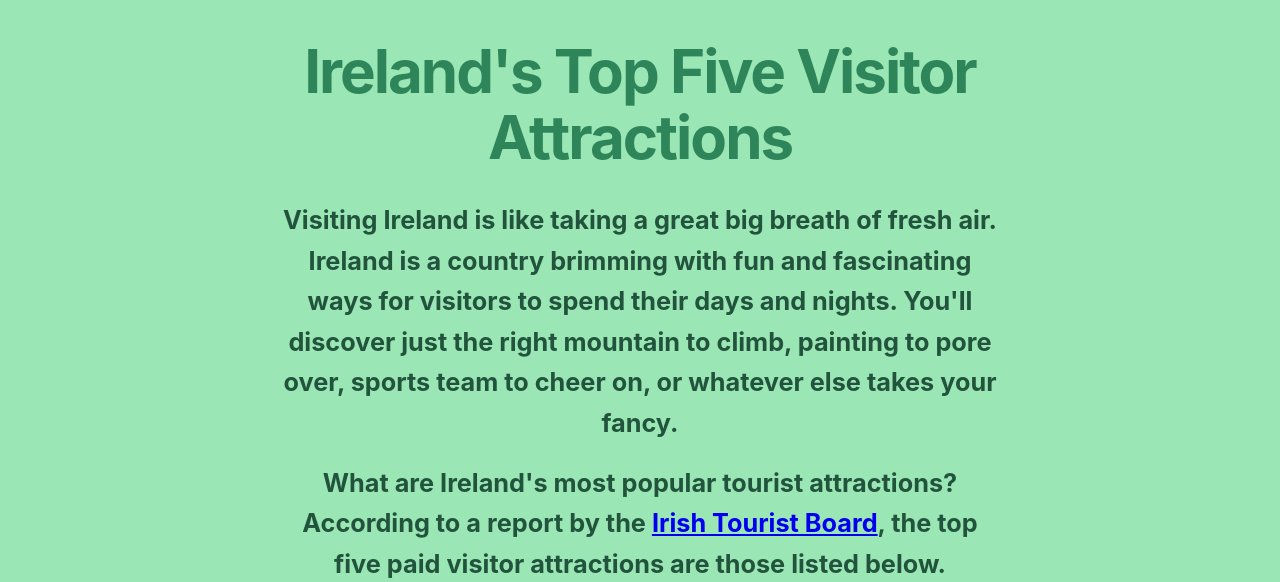
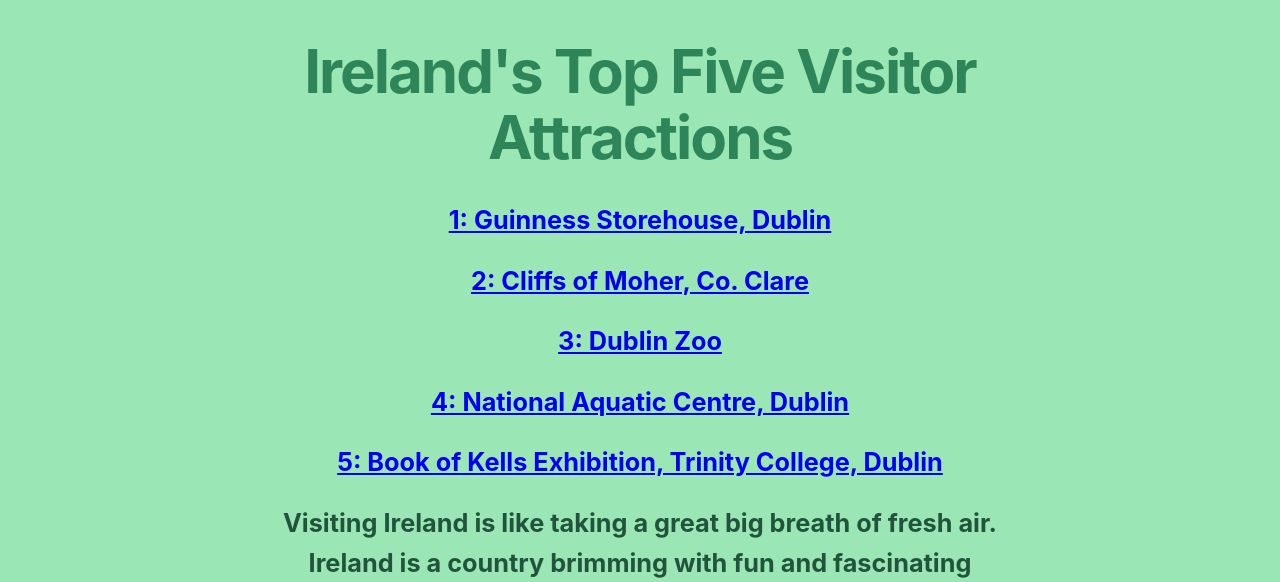
Before and after one commit to tfsousa1/tfsousa1.github.io, a plain HTML site: page exercises/page-5.html in a window 1280 px wide. Shown: the top 582 px of the page. Drawn offline with Linux system fonts and the light colour scheme.

Commit message:
Add files via upload

```diff
--- a/exercises/page-5.html
+++ b/exercises/page-5.html
@@ -17,10 +17,16 @@
 
 </head>
 
-<body>
+<body id="top-of-page">
 
 <header>
     <h1>Ireland's Top Five Visitor Attractions</h1>
+
+    <p><a href="#guinness">1: Guinness Storehouse, Dublin</a></p>
+    <p><a href="#cliffs-of-moher">2: Cliffs of Moher, Co. Clare</a></p>
+    <p><a href="#dublin-zoo">3: Dublin Zoo</a></p>
+    <p><a href="#aquatic-centre">4: National Aquatic Centre, Dublin</a></p>
+    <p><a href="#kells-tcd">5: Book of Kells Exhibition, Trinity College, Dublin</a></p>
 
     <p>Visiting Ireland is like taking a great big breath of fresh air. Ireland is a country brimming with fun and fascinating ways for visitors to spend their days and nights. You'll discover just the right mountain to climb, painting to pore over, sports team to cheer on, or whatever else takes your fancy.</p>
 
@@ -34,7 +40,7 @@
 
 <section>
 
-    <h2>Guinness Storehouse, Dublin</h2>
+    <h2 id="guinness">Guinness Storehouse, Dublin</h2>
 
     <img src="assets/img/guinness-storehouse.jpg" alt="Guinness Storehouse">
 
@@ -43,7 +49,7 @@
     <p class="highlight-text">Annual Number of Visitors: <b>1,711,281</b></p>
 
 
-    <h2>Cliffs of Moher, Co. Clare</h2>
+    <h2 id="cliffs-of-moher">Cliffs of Moher, Co. Clare</h2>
 
     <img src="assets/img/cliffs-of-moher.jpg" alt="Cliffs of Moher">
 
@@ -52,7 +58,7 @@
     <p>Annual Number of Visitors: <b>1,527,000</b></p>
 
 
-    <h2>Dublin Zoo</h2>
+    <h2 id="dublin-zoo">Dublin Zoo</h2>
 
     <img src="assets/img/dublin-zoo.jpg" alt="Dublin Zoo">
 
@@ -60,7 +66,7 @@
     <p>Annual Number of Visitors: <b>1,264,300</b></p>
 
 
-    <h2>National Aquatic Centre, Dublin</h2>
+    <h2 id="aquatic-centre">National Aquatic Centre, Dublin</h2>
 
     <img src="assets/img/national-aquatic-centre.jpg" alt="National Aquatic Centre">
 
@@ -68,14 +74,14 @@
     <p>Annual Number of Visitors: <b>1,099,756</b></p>
 
 
-    <h2>Book of Kells Exhibition, Trinity College, Dublin</h2>
+    <h2 id="kells-tcd">Book of Kells Exhibition, Trinity College, Dublin</h2>
 
     <img src="assets/img/book-of-kells.jpg" alt="Book of Kells">
 
     <p>Based at Trinity College in the heart of Dublin city, the <a href="https://www.tcd.ie/visitors/book-of-kells/" target="_blank">Book of Kells Exhibition</a> is a must-see on the itinerary of all visitors to Ireland. It showcases the nation's greatest cultural treasure and the world's most famous medieval manuscript: the Book of Kells, a 9th-century manuscript that documents the four Gospels of the life of Jesus Christ. The Exhibition also features access to the Long Room, a magnificent and beautiful library, that houses 200,000 of Trinity College's oldest books.</p>
     <p>Annual Number of Visitors: <b>983,410</b></p>
 
-    <p><a href="../index.html">Back to Home page</a></p>
+    <p><a href="#top-of-page">Return to top of page</a></p>
 
 </section>
 
```
Also changed, not shown: exercises/page-4.html (+8 -0 lines).
